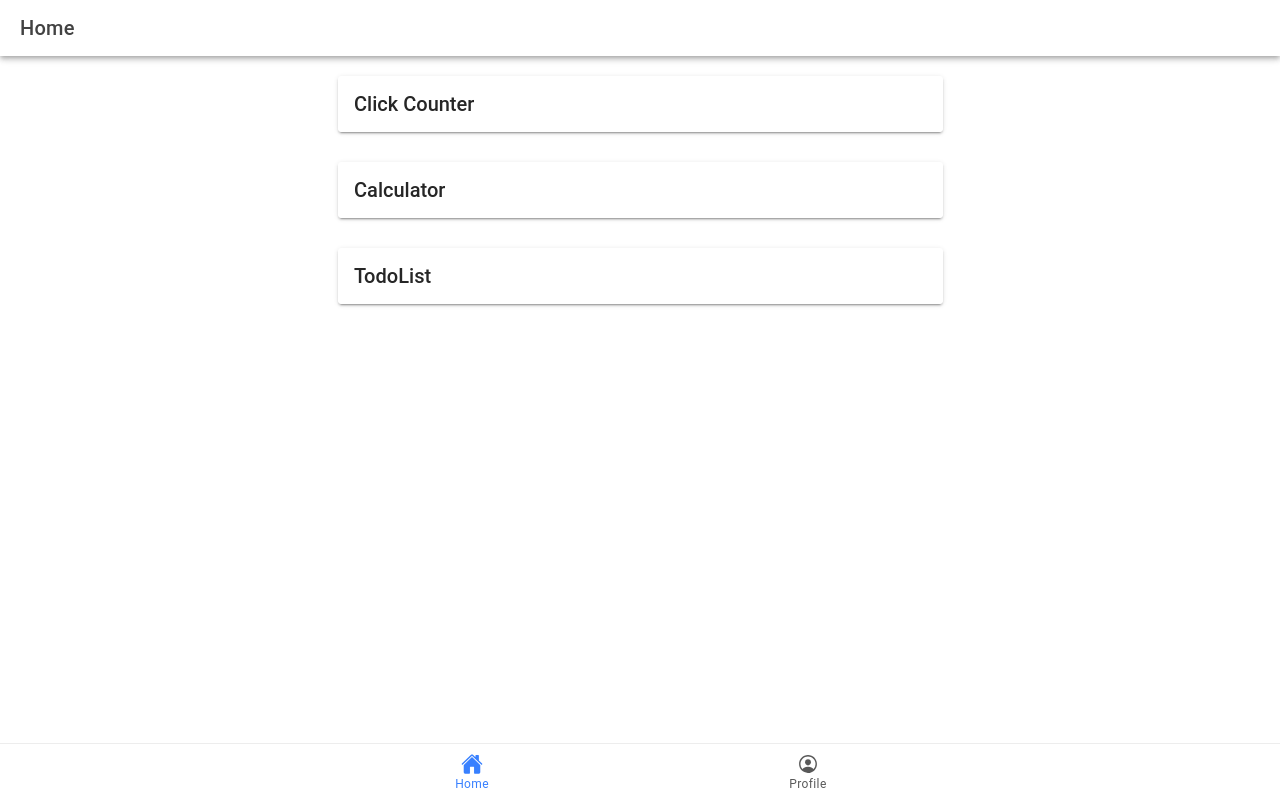
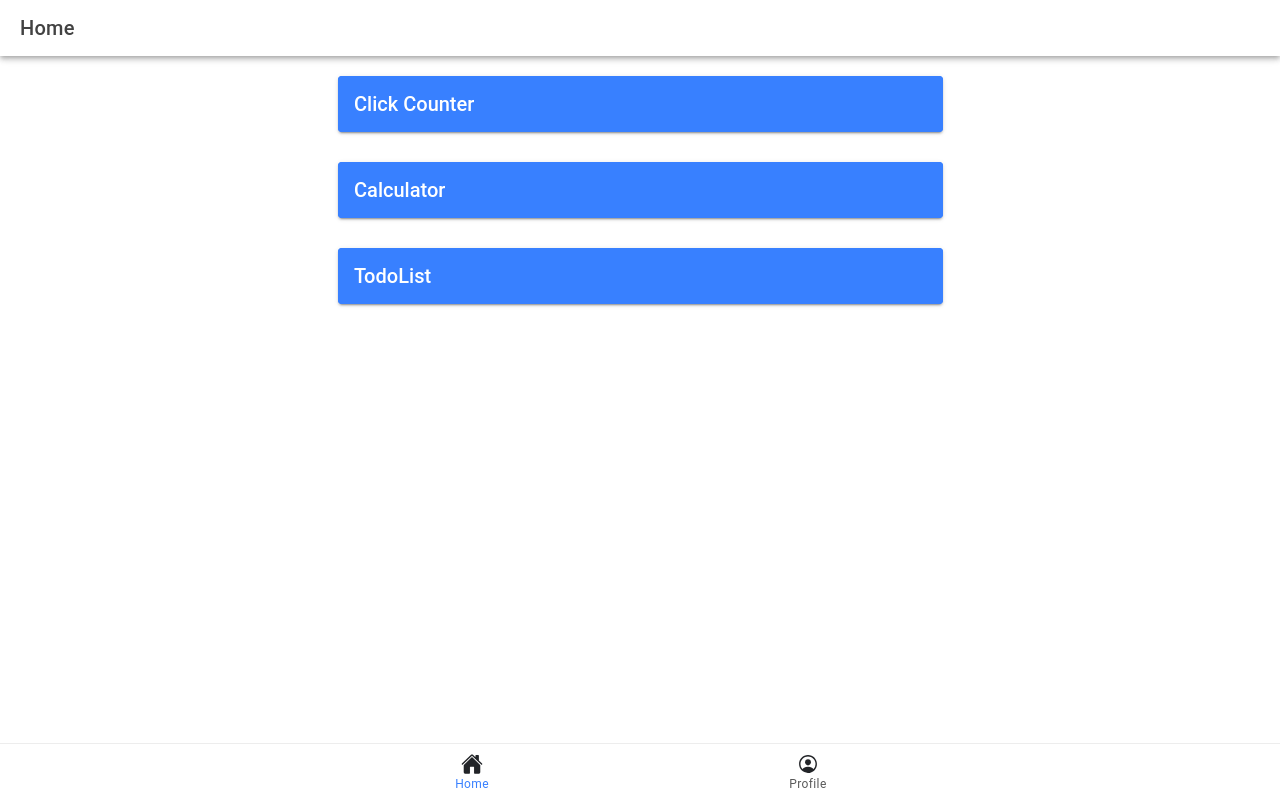
Before and after one commit to JairoTinga/ion-t-tinga, a React (Vite) app: page /home in a window 1280 px wide. Built offline with nearby package versions, Linux system fonts and the light colour scheme.

Commit message:
Change colors on some buttons

```diff
--- a/src/App.tsx
+++ b/src/App.tsx
@@ -70,8 +70,8 @@ const App: React.FC = () => (
         <IonTabBar slot="bottom">
           {/* Home Tab Button */}
           <IonTabButton tab="home" href="/home">
-            <IonIcon aria-hidden="true" icon={home} />
-            <IonLabel>Home</IonLabel>
+            <IonIcon color="dark" aria-hidden="true" icon={home} />
+            <IonLabel color="primary">Home</IonLabel>
           </IonTabButton>
 
           {/* Placeholder for a blank tab */}
@@ -82,7 +82,7 @@ const App: React.FC = () => (
 
           {/* Profile Tab Button */}
           <IonTabButton tab="profile" href="/profile">
-            <IonIcon aria-hidden="true" icon={personCircleOutline} />
+            <IonIcon  color="dark" aria-hidden="true" icon={personCircleOutline} />
             <IonLabel>Profile</IonLabel>
           </IonTabButton>
         </IonTabBar>
--- a/src/pages/Calculator.tsx
+++ b/src/pages/Calculator.tsx
@@ -110,7 +110,7 @@ const Tab3: React.FC = () => {
         </IonGrid>
 
       </IonContent>
-      <IonButton onClick={navigateBack}>Back</IonButton>
+      <IonButton color="danger" onClick={navigateBack}>Back</IonButton>
     </IonPage>
   );
 };
--- a/src/pages/ClickCounter.tsx
+++ b/src/pages/ClickCounter.tsx
@@ -32,7 +32,7 @@ const Tab2: React.FC = () => {
 
         <IonButton expand="full" onClick={handleButtonClick}>Click me</IonButton>
       </IonContent>
-      <IonButton onClick={navigateBack}>Back</IonButton>
+      <IonButton color="danger" onClick={navigateBack}>Back</IonButton>
     </IonPage>
   );
 };
--- a/src/pages/Todolist.tsx
+++ b/src/pages/Todolist.tsx
@@ -2,7 +2,7 @@ import React, { useState } from 'react';
 import { IonContent, IonHeader, IonPage, IonTitle, IonToolbar, IonButton, IonList, IonItem, IonLabel, IonCheckbox, IonRow, IonGrid, IonCol, IonInput, IonIcon } from '@ionic/react';
 import { useHistory } from 'react-router-dom';
 import { trashOutline, createOutline } from 'ionicons/icons';
-import './Tab2.css';
+import './todolist.css';
 
 const Tab2: React.FC = () => {
   const history = useHistory();
@@ -67,7 +67,7 @@ const Tab2: React.FC = () => {
           {todos.map(todo => (
             <IonItem key={todo.id}>
               <IonCheckbox slot="start" checked={todo.completed} onIonChange={() => toggleTodo(todo.id)} />
-              <IonLabel>{todo.text}</IonLabel>
+              <IonLabel className="todolist-result">{todo.text}</IonLabel>
               <div className="ion-text-end">
                 <IonButton fill="clear" onClick={() => editTodo(todo.id, prompt("Edit task:", todo.text))}>
                   <IonIcon icon={createOutline} />
@@ -80,18 +80,18 @@ const Tab2: React.FC = () => {
           ))}
         </IonList>
         <IonItem>
-          <IonInput
+          <IonInput className="todolist-title"
             placeholder="Enter a task"
             value={newTodoText}
             onIonChange={(e) => setNewTodoText(e.detail.value!)}
           />
-          <IonButton expand="block" onClick={addTodo}>Add Task</IonButton>
+          <IonButton color="success" expand="block" onClick={addTodo}>Add Task</IonButton>
         </IonItem>
         </IonCol>
         </IonRow>
         </IonGrid>
       </IonContent>
-      <IonButton onClick={navigateBack}>Back</IonButton>
+      <IonButton  color="danger" onClick={navigateBack}>Back</IonButton>
     </IonPage>
   );
 };
--- a/src/pages/home.tsx
+++ b/src/pages/home.tsx
@@ -13,12 +13,15 @@ import {
   IonRow,
   IonCol,
   IonRouterLink,
-  IonRouterOutlet
+  IonRouterOutlet,
+  IonIcon
 } from '@ionic/react';
 import { IonReactRouter } from '@ionic/react-router';
 import { Redirect, Route } from 'react-router-dom';
 import ClickCounter from '../pages/ClickCounter';
 import Calculator from '../pages/Calculator';
+import { home, personCircleOutline, calculatorOutline } from 'ionicons/icons';
+
 
 const Home: React.FC = () => {
   return (
@@ -37,11 +40,12 @@ const Home: React.FC = () => {
         </IonHeader>
         <IonGrid>
           <IonRow>
+
             <IonCol size="12" size-sm="6" offset-sm="3">
               {/* Click Counter Card */}
               <IonRouterLink href="/ClickCounter">
-                <IonCard button>
-                  <IonCardHeader>
+                <IonCard button color="primary">
+                  <IonCardHeader >
                     <IonCardTitle>Click Counter</IonCardTitle>
                   </IonCardHeader>
                 </IonCard>
@@ -52,9 +56,10 @@ const Home: React.FC = () => {
             <IonCol size="12" size-sm="6" offset-sm="3">
               {/* Calculator Card */}
               <IonRouterLink href="/Calculator">
-                <IonCard button>
-                  <IonCardHeader>
-                    <IonCardTitle>Calculator</IonCardTitle>
+                <IonCard button color="primary">
+                        <IonCardHeader>
+                      <IonCardTitle>Calculator</IonCardTitle>
+
                   </IonCardHeader>
                 </IonCard>
               </IonRouterLink>
@@ -64,7 +69,7 @@ const Home: React.FC = () => {
             <IonCol size="12" size-sm="6" offset-sm="3">
               {/* Todo Lis Card */}
               <IonRouterLink href="/TodoList">
-                <IonCard button>
+                <IonCard button color="primary">
                   <IonCardHeader>
                     <IonCardTitle>TodoList</IonCardTitle>
                   </IonCardHeader>
--- /dev/null
+++ b/src/pages/todolist.css
@@ -0,0 +1,14 @@
+.todolist-title{
+    text-align: center;
+    font-size: 15px;
+}
+
+.todolist-form{
+    padding-left: 15px;
+    font-size: 20px;
+}
+
+.todolist-result{
+    text-align: center;
+    font-size: 15px;
+}
```
Also changed, not shown: src/pages/home.css (added).
